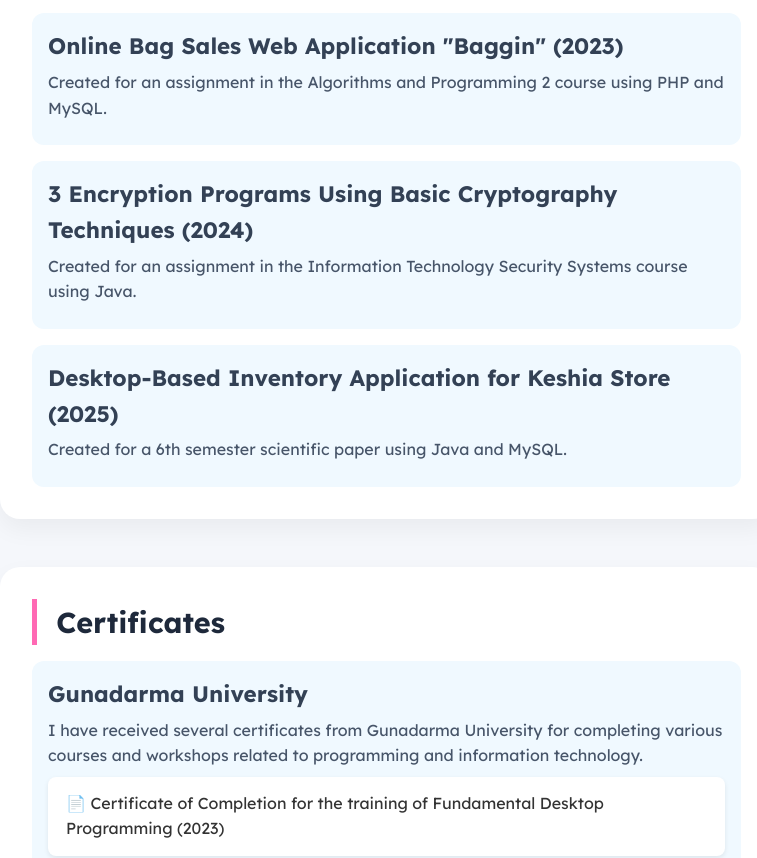
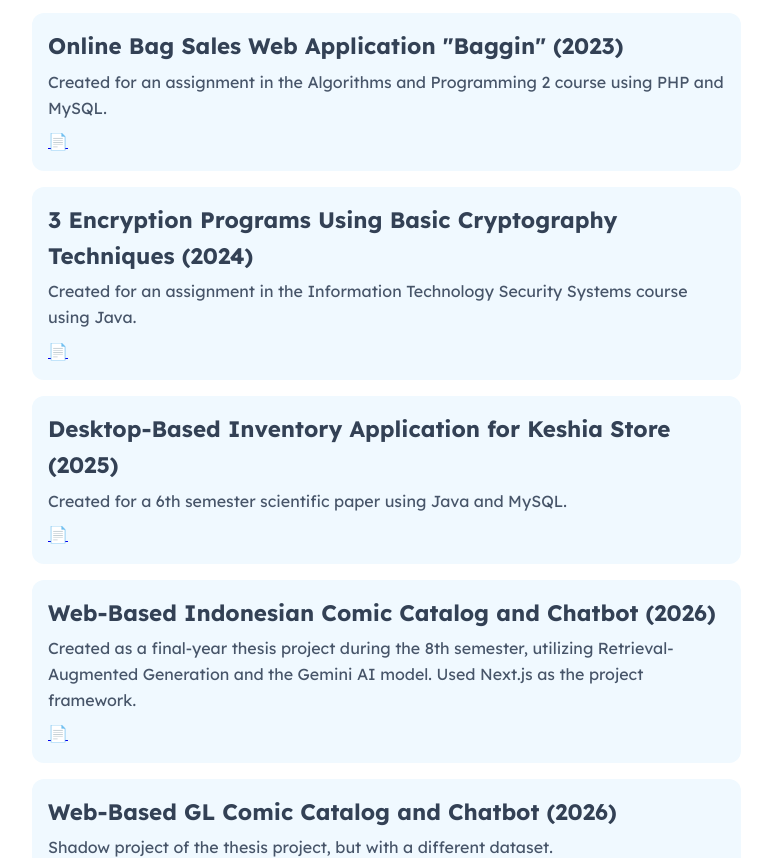
Before and after one commit to echadarmawan/echadarmawan.github.io, a plain HTML site: page index.html in a window 1280 px wide. Shown: the part 1942-2800 px from the top of the page, without its empty margins (64-821 px from the left). Drawn offline with Linux system fonts and the light colour scheme.

Commit message:
tambah projek dan sert

```diff
--- a/assets/js/script.js
+++ b/assets/js/script.js
@@ -38,6 +38,10 @@
       {
         title: "Certificate of Completion for the training of Java Programming for Intermediate (2025)",
         url: "https://drive.google.com/file/d/1U1Kxh6D335SIHdDlHX2Lq2NjnxdFXsBF/preview"
+      },
+      {
+        title: "Certificate of Completion for the training of Application Implementation and Development (2026)",
+        url: "https://drive.google.com/file/d/1Of_cukwBcx-rXRbFAE25sz5HfJ7__ENB/preview"
       }
     ]
   },
--- a/index.html
+++ b/index.html
@@ -54,7 +54,7 @@
         <p>Here's a brief overview of my educational background and work experience:</p>
         <div class="box">
           <h3>Education</h3>
-          <p>I am currently pursuing a degree in Information Systems at Gunadarma University, where I am gaining a solid foundation in programming, algorithms, and software development.</p>
+          <p>I graduated with a Bachelor's degree in Information Systems from Gunadarma University, where I am gaining a solid foundation in programming, algorithms, and software development.</p>
           <p>I have also completed several courses and workshops related to web and desktop application development and programming.</p>
         </div>
         <div class="box">
@@ -97,14 +97,27 @@
         <div class="box">
           <h3>Online Bag Sales Web Application "Baggin" (2023)</h3>
           <p>Created for an assignment in the Algorithms and Programming 2 course using PHP and MySQL.</p>
+          <a href="https://drive.google.com/file/d/1eXClhn_3dtDkkJMQ4APW6P70Iq0rJCig/view?usp=sharing" target="_blank">📄</a>
         </div>
         <div class="box">
           <h3>3 Encryption Programs Using Basic Cryptography Techniques (2024)</h3>
           <p>Created for an assignment in the Information Technology Security Systems course using Java.</p>
+          <a href="https://github.com/echadarmawan/kriptografi" target="_blank">📄</a>
         </div>
         <div class="box">
           <h3>Desktop-Based Inventory Application for Keshia Store (2025)</h3>
           <p>Created for a 6th semester scientific paper using Java and MySQL.</p>
+          <a href="https://drive.google.com/file/d/10m-BVs-CdQ9m9GU0KOesEaHHyYoV6L30/view?usp=sharing" target="_blank">📄</a>
+        </div>
+        <div class="box">
+          <h3>Web-Based Indonesian Comic Catalog and Chatbot (2026)</h3>
+          <p>Created as a final-year thesis project during the 8th semester, utilizing Retrieval-Augmented Generation and the Gemini AI model. Used Next.js as the project framework.</p>
+          <a href="https://comiclib.vercel.app/" target="_blank">📄</a>
+        </div>
+        <div class="box">
+          <h3>Web-Based GL Comic Catalog and Chatbot (2026)</h3>
+          <p>Shadow project of the thesis project, but with a different dataset.</p>
+          <a href="https://gcomiclib.vercel.app/" target="_blank">📄</a>
         </div>
       </article>
 
```
